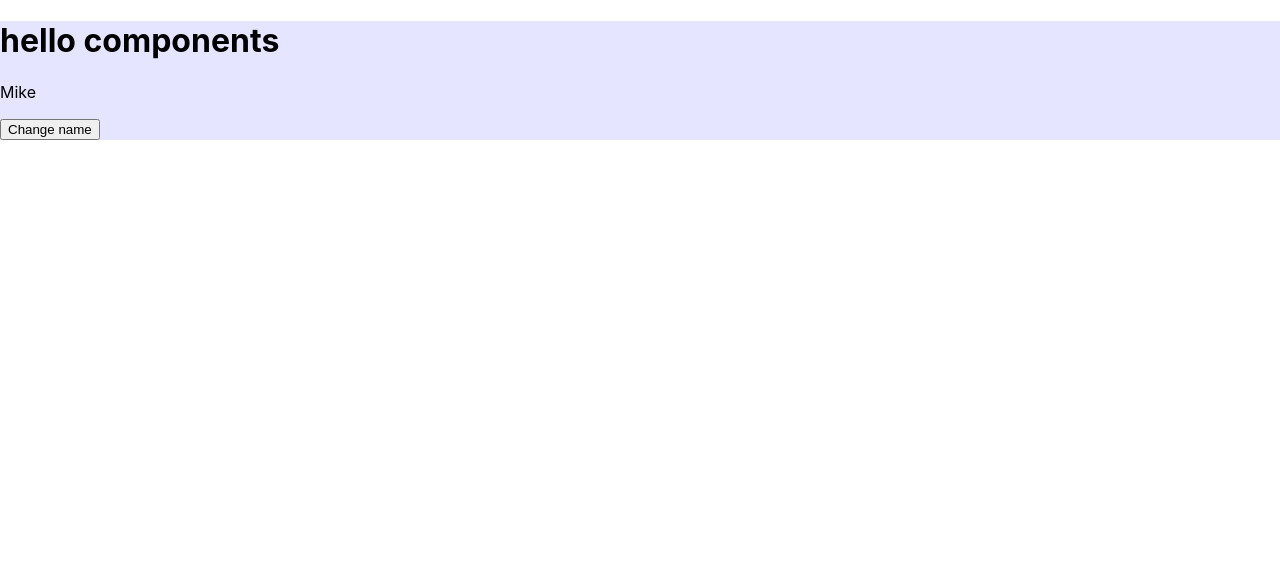
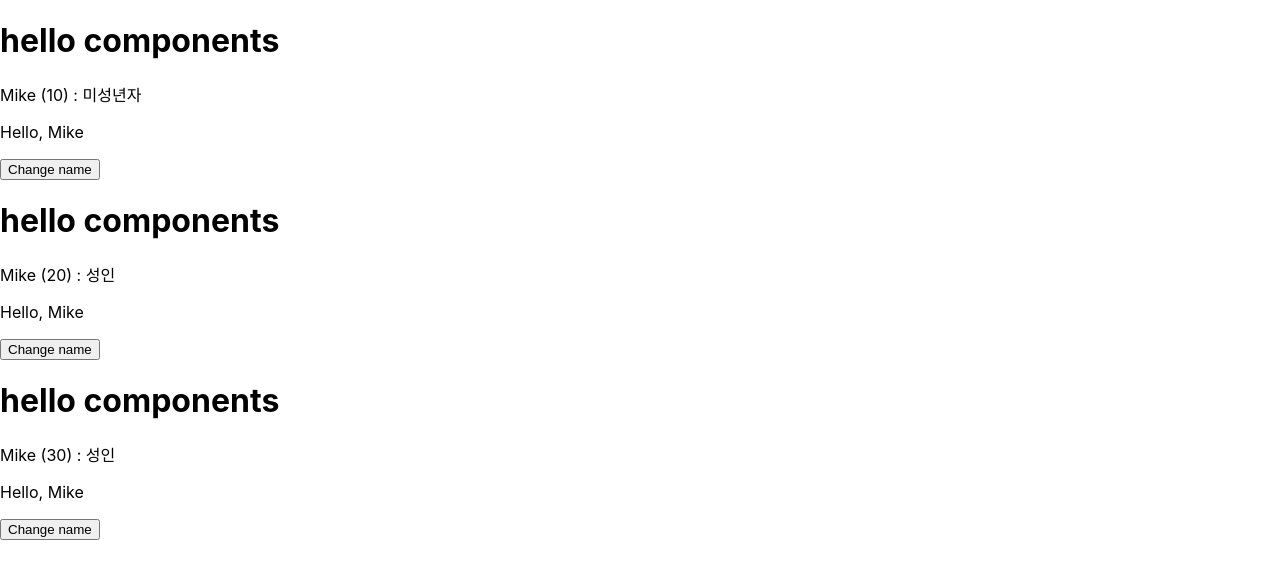
Before and after one commit to swc9803/react-codingevery, a React (Create React App) app: page / in a window 1280 px wide. Shown: the top 578 px of the page. Built offline with nearby package versions, Linux system fonts and the light colour scheme.

Commit message:
props 추가

```diff
--- a/src/App.js
+++ b/src/App.js
@@ -5,7 +5,9 @@
 function App () {
   return (
     <div className='App'>
-      <Hello />
+      <Hello age={10} />
+      <Hello age={20} />
+      <Hello age={30} />
     </div>
   )
 }
--- a/src/components/Hello.js
+++ b/src/components/Hello.js
@@ -1,19 +1,21 @@
+/* eslint-disable react/prop-types */
 import { React, useState } from 'react'
-import styles from './Hello.module.css'
+import UserName from './UserName.js'
 
-export default function Hello () {
+export default function Hello ({ age }) {
   const [name, setName] = useState('Mike')
-
-  const changeName = () => {
-    const newName = name === 'Mike' ? 'Jane' : 'Mike'
-    setName(newName)
-  }
+  const msg = age > 19 ? '성인' : '미성년자'
 
   return (
-    <div className={styles.wrapper}>
+    <>
       <h1>hello components</h1>
-      <p>{name}</p>
-      <button onClick={changeName}>Change name</button>
-    </div>
+      <p>{name} ({age}) : {msg} </p>
+      <UserName name={name} />
+      <button onClick={() => {
+        setName(name === 'Mike' ? 'Jane' : 'Mike')
+      }}>
+        Change name
+      </button>
+    </>
   )
 }
--- /dev/null
+++ b/src/components/UserName.js
@@ -0,0 +1,8 @@
+/* eslint-disable react/prop-types */
+import { React } from 'react'
+
+export default function UserName ({ name }) {
+  return (
+    <p>Hello, {name}</p>
+  )
+}
```
